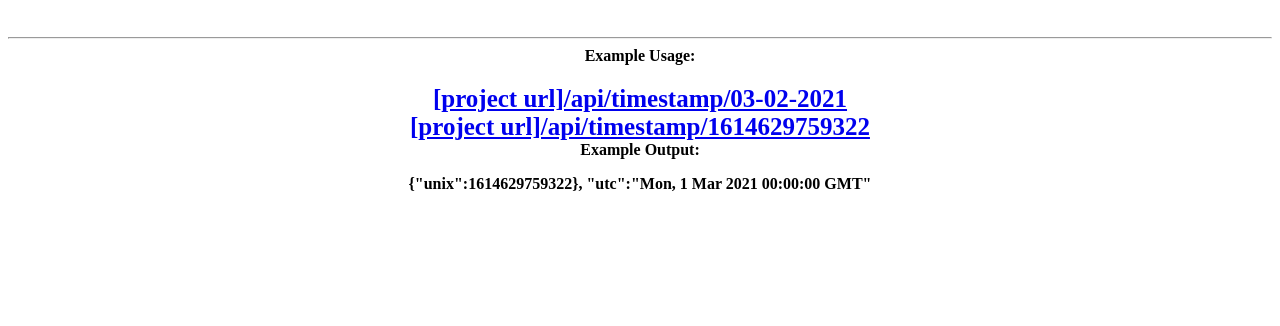
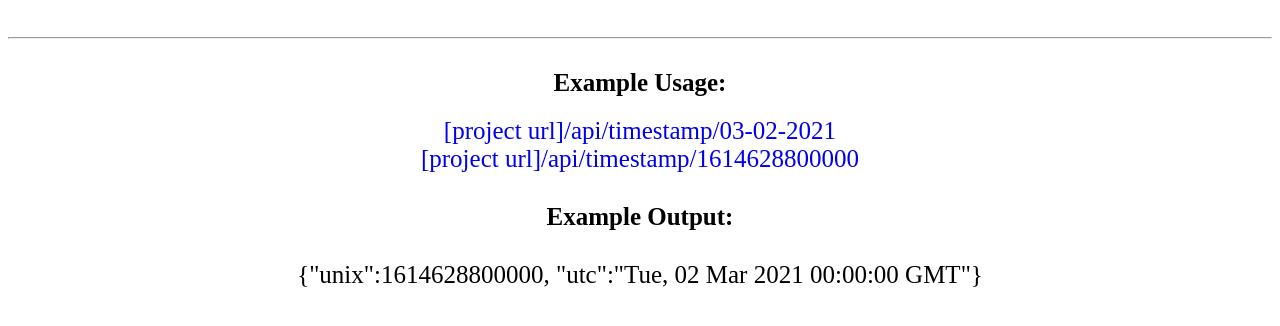
Before and after one commit to faridhuseynov/FCC_Timestamp-Microservice, a website: page views/index.html in a window 1280 px wide. Shown: the part 112-438 px from the top of the page. Drawn offline with nearby package versions, Linux system fonts and the light colour scheme.

Commit message:
styles set up

```diff
--- a/public/style.css
+++ b/public/style.css
@@ -1,5 +1,5 @@
 body {
-    font-family: 'Roboto, sans-serif';
+    font-family: 'Times New Roman', Times, serif;
     font-weight: bold;
     text-align: center;
 }
@@ -17,6 +17,25 @@ h1{
     margin-top: 20px;
 }
 
-#link-block a{
+label {
+    display: block;
+    margin-top: 30px;
+    font-size: 25px;
+}
 
+p{
+    background-color: white;
+    font-size: 25px;
+    font-weight: normal;
+    padding: 5px;
 }
+
+a{
+    text-decoration: none;
+    columns: rgb(37,137,198);
+    font-weight: normal;
+}
+
+a:visited{
+    color: rgb(37,137,198);
+}
--- a/views/index.html
+++ b/views/index.html
@@ -14,13 +14,12 @@
     <hr>
     <label>Example Usage:</label>
     <div id="link-block">
-        <a id="date1" href="http://">[project url]/api/timestamp/03-02-2021</a>
-        <a id="date2" href="http://">[project url]/api/timestamp/1614629759322</a>
+        <a href="http://localhost:3000/api/timestamp/03-02-2021">[project url]/api/timestamp/03-02-2021</a>
+        <a href="http://localhost:3000/api/timestamp/1614628800000">[project url]/api/timestamp/1614628800000</a>
     </div>
     <label>Example Output:</label>
-    <p >{"unix":1614629759322}, "utc":"Mon, 1 Mar 2021 00:00:00 GMT"</p>
+    <p>{"unix":1614628800000, "utc":"Tue, 02 Mar 2021 00:00:00 GMT"}</p>
 </body>
 <script src="https://ajax.googleapis.com/ajax/libs/jquery/3.5.1/jquery.min.js"></script>
-<!-- <script src="../browserStartup.js"></script> -->
 
 </html>
```
